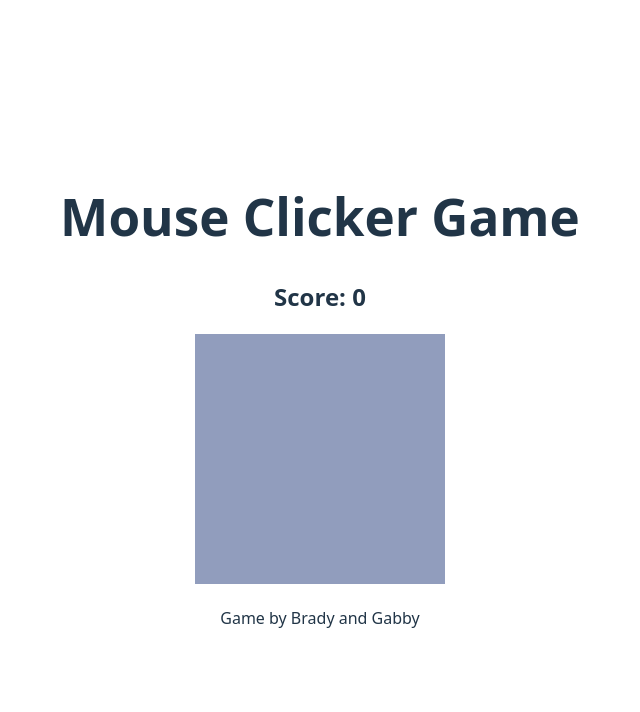
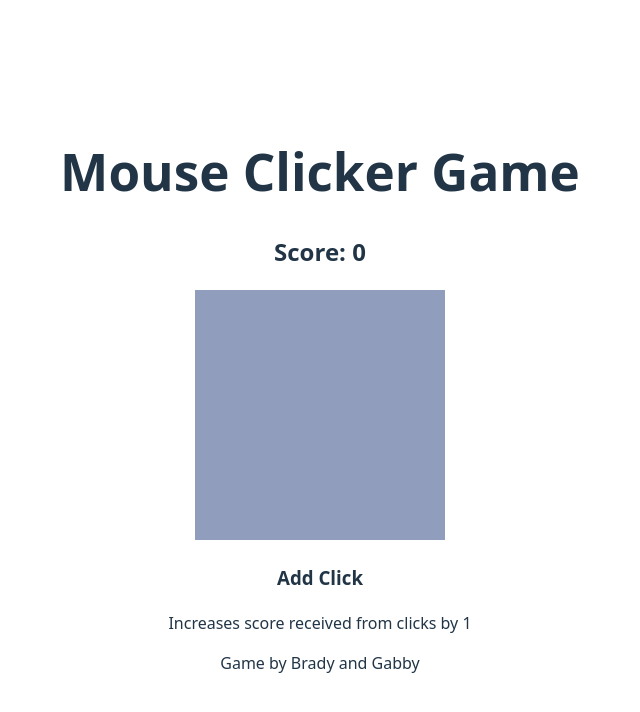
Before and after one commit to Gabby-Moon/clicker-game-v2, a React (Vite) app: page / in a window 1280 px wide. Shown: the top 712 px of the page, without its empty margins (320-960 px from the left). Built offline with nearby package versions, Linux system fonts and the light colour scheme.

Commit message:
shows multi info

```diff
--- a/src/App.jsx
+++ b/src/App.jsx
@@ -29,11 +29,27 @@ function App() {
     setCount(count + (upgrades[0].currentUpgrade * upgrades[1].currentUpgrade));
   }
 
+  function ShowMulti() {
+    if (count >= 5) {
+      return (
+        <div>
+          <h3>{upgrades[1].upgradeName}</h3>
+          <p>{upgrades[1].description}</p>
+        </div>
+      )
+    }
+  }
+
   return (
     <>
       <Header />
       <h2>Score: {count}</h2>
       <img onClick={increaseClick} src={cube}></img>
+      <div>
+        <h3>{upgrades[0].upgradeName}</h3>
+        <p>{upgrades[0].description}</p>
+      </div>
+      <ShowMulti />
       <Footer />
     </>
   )
```
